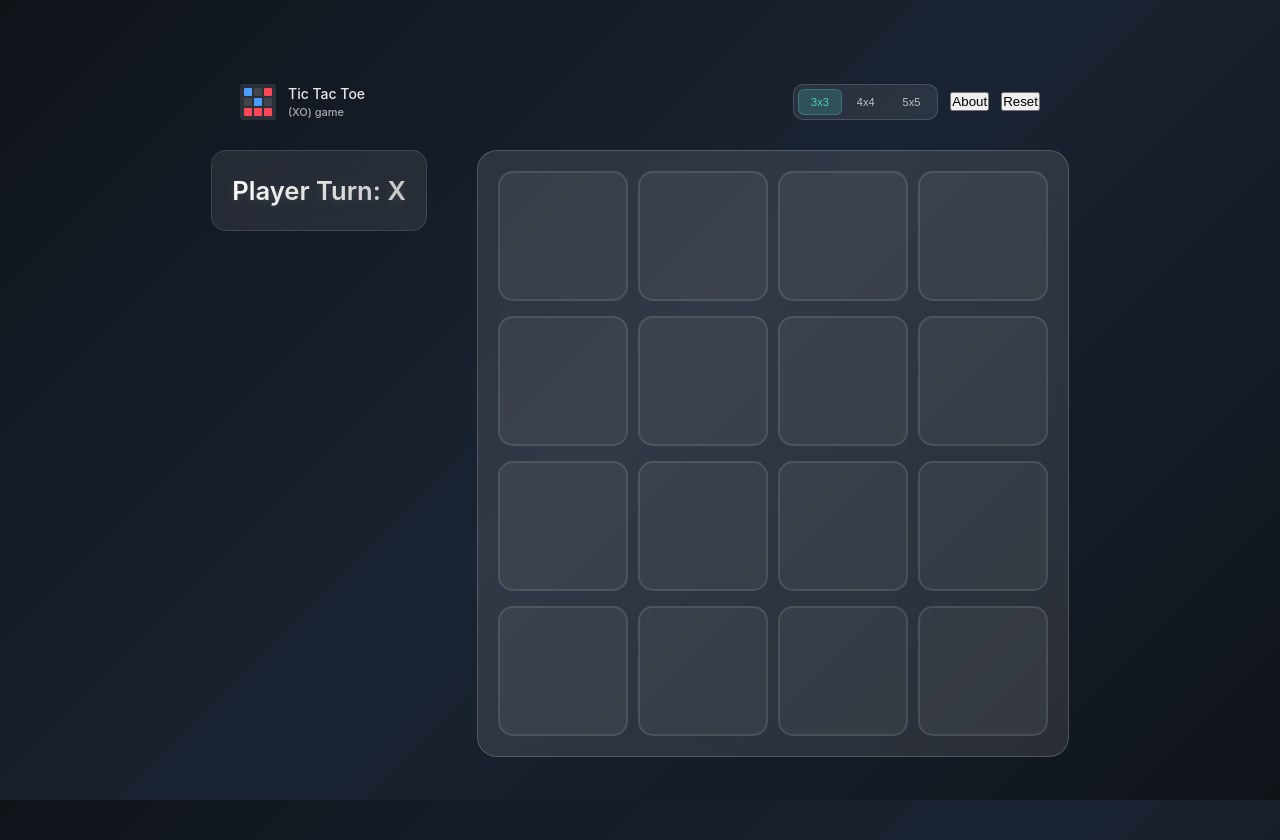
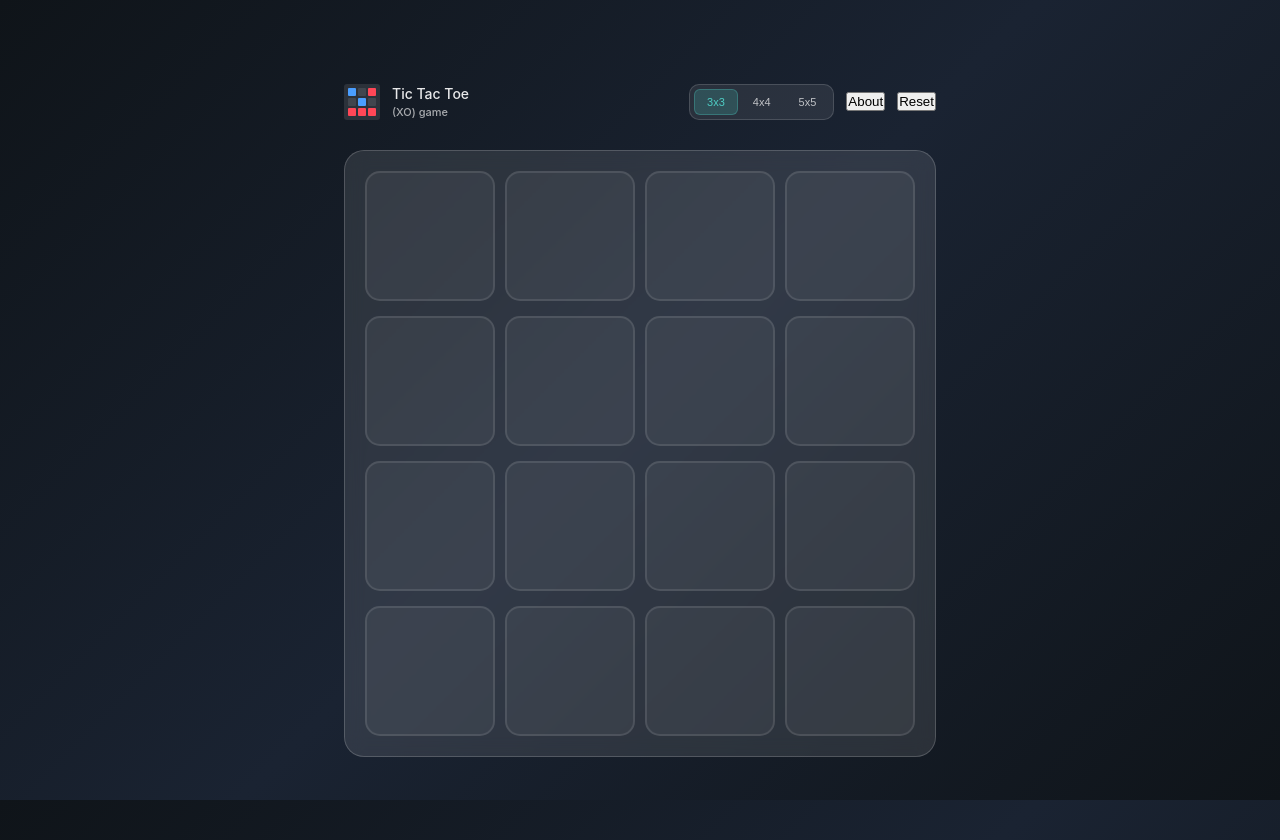
Before and after one commit to mahmoudalnkeeb/tic-tac-toe-multiplayer, a Next.js app: page / in a window 1280 px wide. Built offline with nearby package versions, Linux system fonts and the light colour scheme.

Commit message:
remove: GameMessages component

```diff
--- a/src/components/XOGame/GameMessages/GameMessages.jsx
+++ /dev/null
@@ -1,19 +0,0 @@
-import { useXOStore } from "@/stores/xo.store";
-import s from "./GameMessages.module.scss";
-
-const GameMessages = () => {
-  const { playerTurn, winner } = useXOStore((s) => s);
-  const isDraw = winner === "Draw!";
-
-  return (
-    <div className={`${s.messages} ${winner ? s.active : ""}`}>
-      {winner && !isDraw && (
-        <p className={s.winnerMessage}>The Winner is the {winner}!</p>
-      )}
-      {winner && isDraw && <p>{winner}</p>}
-      {!winner && <p className={s.turnMessage}>Player Turn: {playerTurn}</p>}
-    </div>
-  );
-};
-
-export default GameMessages;
--- a/src/components/XOGame/GameMessages/GameMessages.module.scss
+++ /dev/null
@@ -1,44 +0,0 @@
-.messages {
-  text-align: left;
-  padding: 22px 20px;
-  background: rgba(255, 255, 255, 0.08);
-  backdrop-filter: blur(10px);
-  border-radius: 15px;
-  border: 1px solid rgba(255, 255, 255, 0.12);
-
-  &.active {
-    border-color: rgba(255, 255, 255, 0.3);
-    box-shadow: 0 5px 15px rgba(0, 0, 0, 0.2);
-
-    &::before {
-      opacity: 1;
-    }
-  }
-}
-
-.messages::before {
-  content: '';
-  position: absolute;
-  top: 0;
-  left: 0;
-  width: 100%;
-  height: 100%;
-  background: linear-gradient(135deg,
-      rgba(255, 255, 255, 0.1) 0%,
-      rgba(255, 255, 255, 0) 100%);
-  opacity: 0;
-  transition: opacity .3s ease;
-}
-
-.messages>p {
-  font-size: 1.6rem;
-  line-height: 1.4;
-  margin-bottom: 0;
-  font-weight: 600;
-  background: linear-gradient(135deg, #fff, #c1c1c1);
-  background-clip: text;
-  -webkit-background-clip: text;
-  -webkit-text-fill-color: transparent;
-  text-shadow: 0 2px 10px rgba(255, 255, 255, 0.1);
-  user-select: none;
-}
--- a/src/components/XOGame/XOGame.jsx
+++ b/src/components/XOGame/XOGame.jsx
@@ -1,15 +1,11 @@
 "use client";
 
-import GameMessages from "./GameMessages/GameMessages";
 import XOBoard from "./XOBoard/XOBoard";
 import s from "./XOGame.module.scss";
 
 const XOGame = () => {
   return (
     <section className={s.game}>
-      <div className={s.controls}>
-        <GameMessages />
-      </div>
       <XOBoard />
     </section>
   );
```
